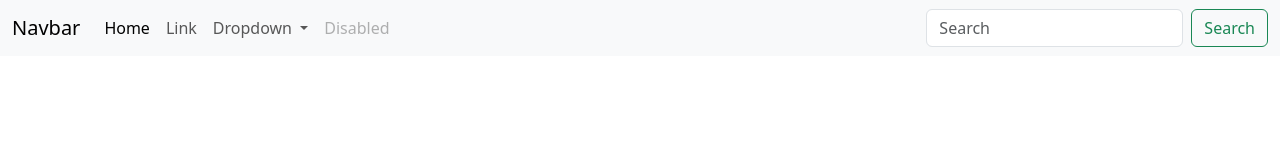
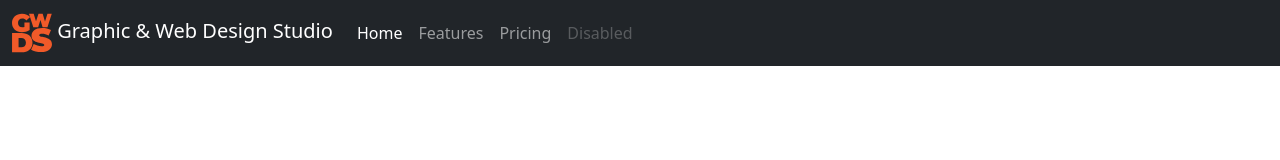
Before and after one commit to GuiG16/bootstrap-worksheet-4, a plain HTML site: page SecondBootstrap5CodeSheetempty/index.html in a window 1280 px wide. Drawn offline with Linux system fonts and the light colour scheme.

Commit message:
Customised nav bar

```diff
--- a/SecondBootstrap5CodeSheetempty/index.html
+++ b/SecondBootstrap5CodeSheetempty/index.html
@@ -21,39 +21,28 @@
 
     <header>
 
-        <nav class="navbar navbar-expand-lg bg-body-tertiary">
+        <nav class="navbar navbar-dark bg-dark navbar-expand-lg">
         <div class="container-fluid">
-            <a class="navbar-brand" href="#">Navbar</a>
-            <button class="navbar-toggler" type="button" data-bs-toggle="collapse" data-bs-target="#navbarSupportedContent" aria-controls="navbarSupportedContent" aria-expanded="false" aria-label="Toggle navigation">
+            <a class="navbar-brand" href="#">
+            <img src="images/GWDS.svg" alt="Logo" width="40" height="40" class="d-inline-block align-text-center">  Graphic & Web Design Studio</a>
+            <button class="navbar-toggler" type="button" data-bs-toggle="collapse" data-bs-target="#navbarNav" aria-controls="navbarNav" aria-expanded="false" aria-label="Toggle navigation">
             <span class="navbar-toggler-icon"></span>
             </button>
-            <div class="collapse navbar-collapse" id="navbarSupportedContent">
-            <ul class="navbar-nav me-auto mb-2 mb-lg-0">
+            <div class="collapse navbar-collapse" id="navbarNav">
+            <ul class="navbar-nav">
                 <li class="nav-item">
                 <a class="nav-link active" aria-current="page" href="#">Home</a>
                 </li>
                 <li class="nav-item">
-                <a class="nav-link" href="#">Link</a>
+                <a class="nav-link" href="#">Features</a>
                 </li>
-                <li class="nav-item dropdown">
-                <a class="nav-link dropdown-toggle" href="#" role="button" data-bs-toggle="dropdown" aria-expanded="false">
-                    Dropdown
-                </a>
-                <ul class="dropdown-menu">
-                    <li><a class="dropdown-item" href="#">Action</a></li>
-                    <li><a class="dropdown-item" href="#">Another action</a></li>
-                    <li><hr class="dropdown-divider"></li>
-                    <li><a class="dropdown-item" href="#">Something else here</a></li>
-                </ul>
+                <li class="nav-item">
+                <a class="nav-link" href="#">Pricing</a>
                 </li>
                 <li class="nav-item">
                 <a class="nav-link disabled" aria-disabled="true">Disabled</a>
                 </li>
             </ul>
-            <form class="d-flex" role="search">
-                <input class="form-control me-2" type="search" placeholder="Search" aria-label="Search"/>
-                <button class="btn btn-outline-success" type="submit">Search</button>
-            </form>
             </div>
         </div>
         </nav>
```
